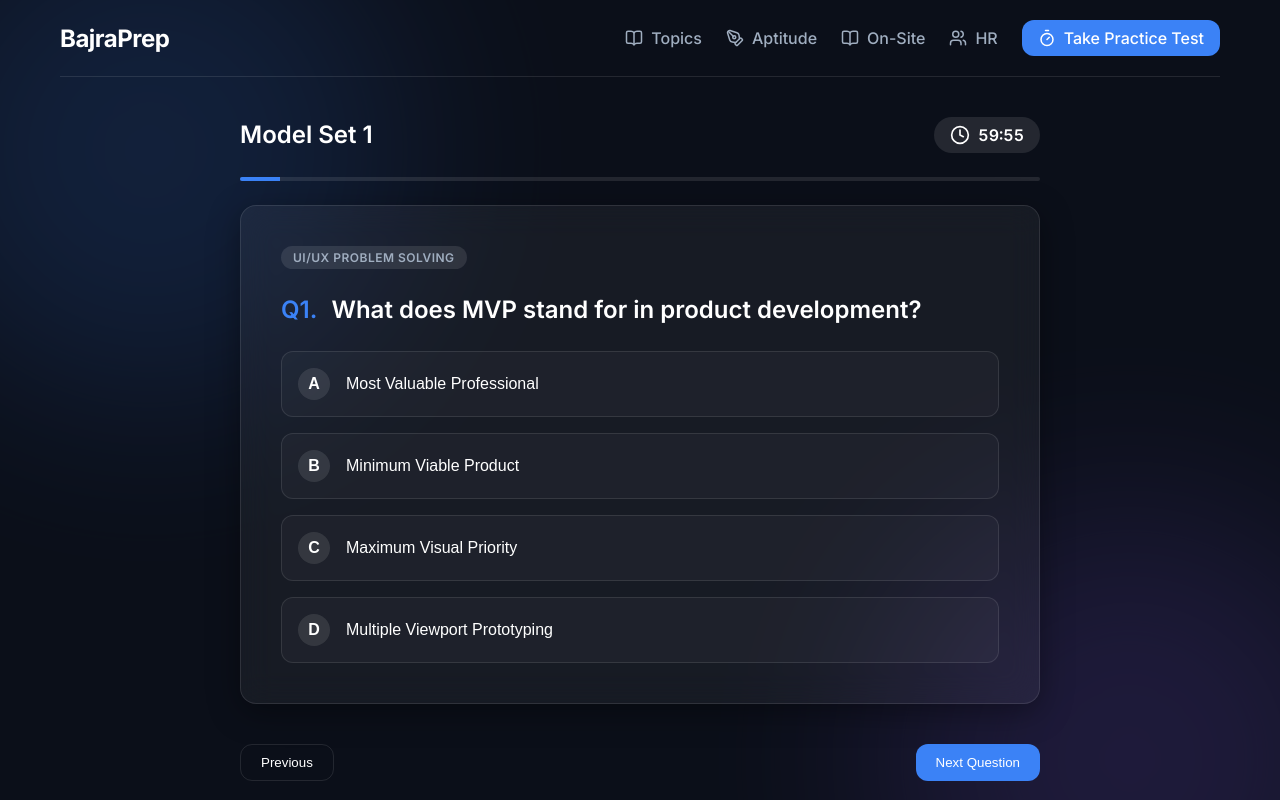
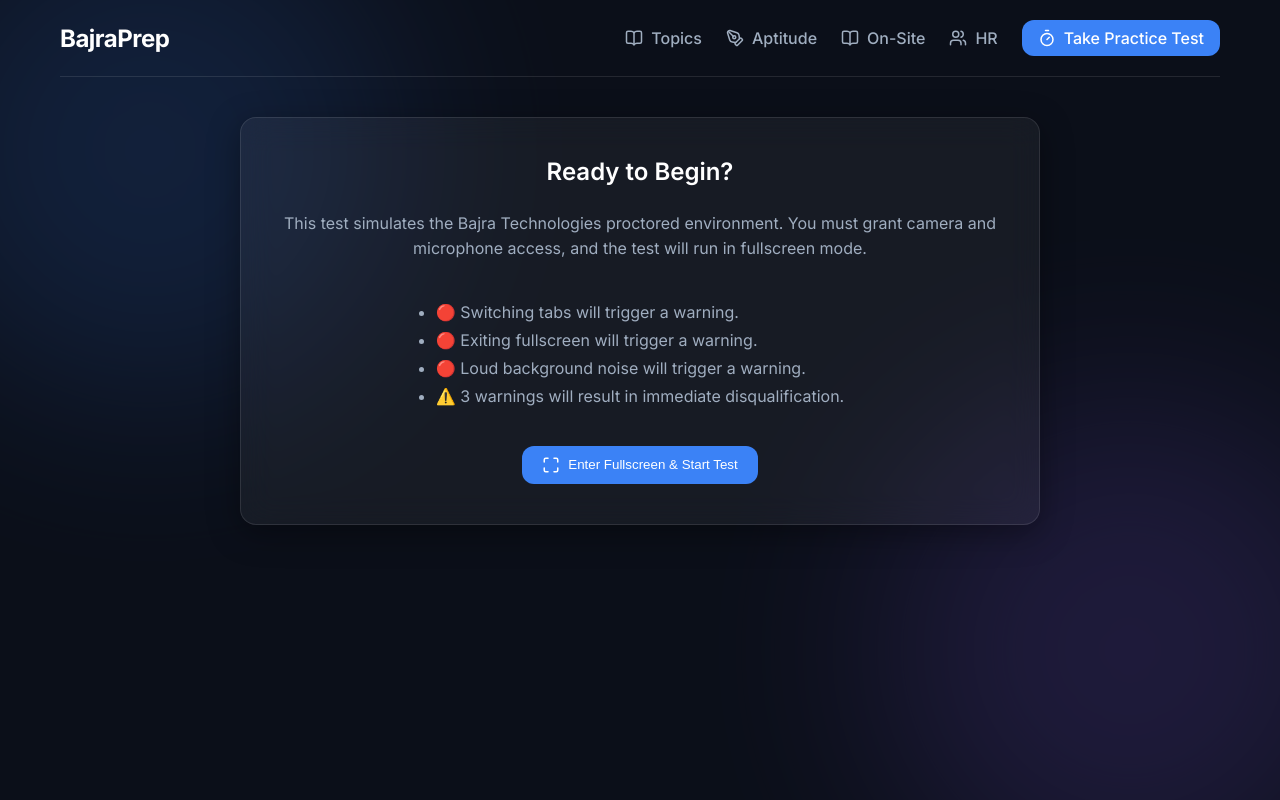
Before and after one commit to iaminaadhikari/Bajra_Tech_Interview_Prep, a Next.js app: page /practice/1 in a window 1280 px wide. Shown: the top 800 px of the page. Built offline with nearby package versions, Linux system fonts and the light colour scheme.

Commit message:
Add/Update components/QuizEngine.tsx

```diff
--- a/components/QuizEngine.tsx
+++ b/components/QuizEngine.tsx
@@ -1,9 +1,10 @@
 "use client";
 
-import { useState, useEffect } from 'react';
+import { useState, useEffect, useRef } from 'react';
 import { useRouter } from 'next/navigation';
-import { Clock, AlertCircle, CheckCircle, XCircle } from 'lucide-react';
+import { Clock, CheckCircle, XCircle, AlertTriangle, Maximize } from 'lucide-react';
 import { Question } from '@/data/aptitudeQuestions';
+import AIInvigilator from './AIInvigilator';
 import styles from './QuizEngine.module.css';
 
 interface QuizEngineProps {
@@ -13,16 +14,48 @@
 
 export default function QuizEngine({ questions, setId }: QuizEngineProps) {
   const router = useRouter();
+  const containerRef = useRef<HTMLDivElement>(null);
+
   const [currentQuestionIdx, setCurrentQuestionIdx] = useState(0);
   const [answers, setAnswers] = useState<Record<string, string>>({});
-  const [timeLeft, setTimeLeft] = useState(60 * 60); // 60 minutes in seconds
+  const [timeLeft, setTimeLeft] = useState(60 * 60);
   const [isSubmitted, setIsSubmitted] = useState(false);
   const [score, setScore] = useState(0);
 
+  // Invigilator States
+  const [hasStarted, setHasStarted] = useState(false);
+  const [warnings, setWarnings] = useState<{ time: Date, reason: string }[]>([]);
+  const [isDisqualified, setIsDisqualified] = useState(false);
+
+  // Handle Fullscreen & Visibility
+  useEffect(() => {
+    if (!hasStarted || isSubmitted || isDisqualified) return;
+
+    const handleVisibilityChange = () => {
+      if (document.hidden) {
+        handleWarning("Tab switched or browser minimized");
+      }
+    };
+
+    const handleFullscreenChange = () => {
+      if (!document.fullscreenElement) {
+        handleWarning("Exited fullscreen mode");
+      }
+    };
+
+    document.addEventListener("visibilitychange", handleVisibilityChange);
+    document.addEventListener("fullscreenchange", handleFullscreenChange);
+
+    return () => {
+      document.removeEventListener("visibilitychange", handleVisibilityChange);
+      document.removeEventListener("fullscreenchange", handleFullscreenChange);
+    };
+  }, [hasStarted, isSubmitted, isDisqualified]);
+
   // Timer effect
   useEffect(() => {
-    if (isSubmitted || timeLeft <= 0) {
-      if (timeLeft <= 0 && !isSubmitted) {
+    if (!hasStarted || isSubmitted || isDisqualified || timeLeft <= 0) {
+      if (timeLeft <= 0 && !isSubmitted && !isDisqualified) {
         handleSubmit();
       }
       return;
@@ -33,7 +66,28 @@
     }, 1000);
 
     return () => clearInterval(timer);
-  }, [timeLeft, isSubmitted]);
+  }, [timeLeft, isSubmitted, isDisqualified, hasStarted]);
+
+  const handleWarning = (reason: string) => {
+    setWarnings(prev => {
+      const newWarnings = [...prev, { time: new Date(), reason }];
+      if (newWarnings.length >= 3) {
+        setIsDisqualified(true);
+      }
+      return newWarnings;
+    });
+  };
+
+  const startTest = async () => {
+    if (containerRef.current) {
+      try {
+        await containerRef.current.requestFullscreen();
+        setHasStarted(true);
+      } catch (err) {
+        alert("You must allow fullscreen to start the test.");
+      }
+    }
+  };
 
   const formatTime = (seconds: number) => {
     const m = Math.floor(seconds / 60);
@@ -42,7 +96,7 @@
   };
 
   const handleSelectAnswer = (option: string) => {
-    if (isSubmitted) return;
+    if (isSubmitted || isDisqualified) return;
     setAnswers({
       ...answers,
       [questions[currentQuestionIdx].id]: option
@@ -51,6 +105,9 @@
 
   const handleSubmit = () => {
     setIsSubmitted(true);
+    if (document.fullscreenElement) {
+      document.exitFullscreen().catch(() => {});
+    }
     let newScore = 0;
     questions.forEach(q => {
       if (answers[q.id] === q.correctAnswer) {
@@ -60,7 +117,34 @@
     setScore(newScore);
   };
 
-  const currentQuestion = questions[currentQuestionIdx];
+  if (isDisqualified) {
+    if (document.fullscreenElement) {
+      document.exitFullscreen().catch(() => {});
+    }
+    return (
+      <div className={styles.resultsContainer}>
+        <div className={`glass-panel ${styles.scoreCard}`} style={{ borderLeft: '4px solid var(--error-color)' }}>
+          <h2>Test Terminated</h2>
+          <AlertTriangle size={64} color="var(--error-color)" />
+          <h3 style={{ color: 'var(--error-color)' }}>Disqualified by AI Invigilator</h3>
+          <p>You have accumulated 3 or more warnings for breaking the testing environment rules.</p>
+
+          <div style={{ textAlign: 'left', background: 'rgba(239,68,68,0.1)', padding: '16px', borderRadius: '8px', width: '100%', marginTop: '16px' }}>
+            <h4>Warning Log:</h4>
+            <ul style={{ paddingLeft: '24px', marginTop: '8px', color: 'var(--text-secondary)' }}>
+              {warnings.map((w, i) => (
+                <li key={i}>{w.time.toLocaleTimeString()}: {w.reason}</li>
+              ))}
+            </ul>
+          </div>
+
+          <button className="btn-primary" onClick={() => router.push('/practice')}>
+            Return to Practice Sets
+          </button>
+        </div>
+      </div>
+    );
+  }
 
   if (isSubmitted) {
     const percentage = Math.round((score / questions.length) * 100);
@@ -72,6 +156,11 @@
             <span className={styles.scoreText}>{score}/{questions.length}</span>
             <span className={styles.percentageText}>{percentage}%</span>
           </div>
+          {warnings.length > 0 && (
+             <div style={{ color: 'var(--text-secondary)' }}>
+                You received {warnings.length} warning(s) during this test.
+             </div>
+          )}
           <p>{percentage >= 70 ? 'Great job! You are well prepared.' : 'Keep practicing to improve your score.'}</p>
           <button className="btn-primary" onClick={() => router.push('/practice')}>
             Return to Practice Sets
@@ -112,8 +201,40 @@
     );
   }
 
+  if (!hasStarted) {
     return (
+      <div className={styles.resultsContainer}>
+        <div className={`glass-panel ${styles.scoreCard}`}>
+          <h2>Ready to Begin?</h2>
+          <p>This test simulates the Bajra Technologies proctored environment. You must grant camera and microphone access, and the test will run in fullscreen mode.</p>
+          <ul style={{ textAlign: 'left', color: 'var(--text-secondary)', padding: '0 24px', margin: '16px 0', display: 'flex', flexDirection: 'column', gap: '8px' }}>
+            <li>🔴 Switching tabs will trigger a warning.</li>
+            <li>🔴 Exiting fullscreen will trigger a warning.</li>
+            <li>🔴 Loud background noise will trigger a warning.</li>
+            <li>⚠️ 3 warnings will result in immediate disqualification.</li>
+          </ul>
+          <button className="btn-primary" onClick={startTest}>
+            <Maximize size={18} /> Enter Fullscreen & Start Test
+          </button>
+        </div>
+      </div>
+    );
+  }
+
+  const currentQuestion = questions[currentQuestionIdx];
+
+  return (
+    <div ref={containerRef} className={styles.fullscreenWrapper}>
+      <AIInvigilator isActive={hasStarted && !isSubmitted && !isDisqualified} onWarning={handleWarning} />
+
       <div className={styles.engineContainer}>
+        {warnings.length > 0 && (
+          <div className={styles.warningBanner}>
+            <AlertTriangle size={18} />
+            Warning {warnings.length}/3: {warnings[warnings.length - 1].reason}
+          </div>
+        )}
+
         <div className={styles.header}>
           <h2>Model Set {setId}</h2>
           <div className={`${styles.timer} ${timeLeft < 300 ? styles.timerWarning : ''}`}>
@@ -195,5 +316,6 @@
           ))}
         </div>
       </div>
+    </div>
   );
 }
```
Lines whose indentation alone changed are shown as unchanged.
